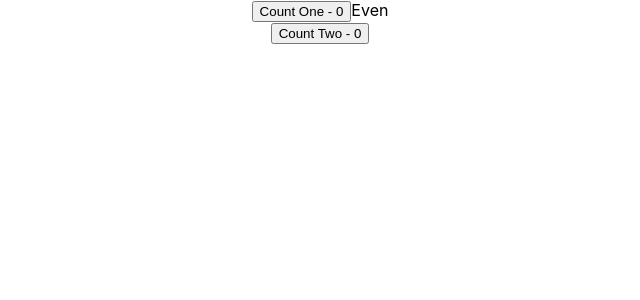
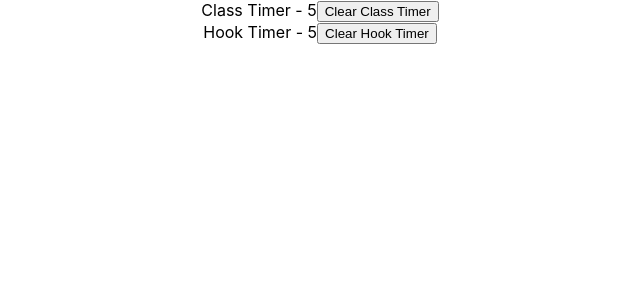
Before and after one commit to MadhanArts/training-react-app, a React (Create React App) app: page / in a window 1280 px wide. Shown: the top 300 px of the page, without its empty margins (320-960 px from the left). Built offline with nearby package versions, Linux system fonts and the light colour scheme.

Commit message:
17-05-2021 useRef

```diff
--- a/src/App.js
+++ b/src/App.js
@@ -1,7 +1,7 @@
 import './App.css';
-import ParentComponent from './components/FunctionalComponents/UseCallbackExample/ParentComponent';
-import Counter from './components/FunctionalComponents/UseMemoExample/Counter';
-
+import ClassTimer from './components/FunctionalComponents/UseRefExample/ClassTimer';
+import FocusInput from './components/FunctionalComponents/UseRefExample/FocusInput';
+import HookTimer from './components/FunctionalComponents/UseRefExample/HookTimer';
 // import ErrorBoundary from './components/ErrorBoundary';
 // import Hero from './components/Hero';
 
@@ -59,6 +59,10 @@
 // import DataFetchingOne from './components/FunctionalComponents/UseReducerExample/DataFetchingOne';
 // import DataFetchingTwo from './components/FunctionalComponents/UseReducerExample/DataFetchingTwo';
 // import ParentComponent from './components/FunctionalComponents/UseReducerExample/ParentComponent';
+
+// import ParentComponent from './components/FunctionalComponents/UseCallbackExample/ParentComponent';
+
+// import Counter from './components/FunctionalComponents/UseMemoExample/Counter';
 
 
 function App() {
@@ -220,7 +224,12 @@
 
       {/* <ParentComponent /> */}
 
-      <Counter />
+      {/* <Counter /> */}
+
+      {/* <FocusInput /> */}
+
+      <ClassTimer />
+      <HookTimer />
 
     </div>
   );
--- /dev/null
+++ b/src/components/FunctionalComponents/UseRefExample/ClassTimer.jsx
@@ -0,0 +1,34 @@
+import React, { Component } from 'react'
+
+class ClassTimer extends Component {
+
+    interval
+    constructor(props) {
+        super(props)
+
+        this.state = {
+             timer: 0
+        }
+    }
+
+    componentDidMount() {
+        this.interval = setInterval(() => {
+            this.setState(prevState => ({ timer: prevState.timer + 1 }))
+        }, 1000)
+    }
+
+    componentWillUnmount() {
+        clearInterval(this.interval)
+    }
+
+    render() {
+        return (
+            <div>
+                Class Timer - {this.state.timer}
+                <button onClick={() => clearInterval(this.interval)} >Clear Class Timer</button>
+            </div>
+        )
+    }
+}
+
+export default ClassTimer;
--- /dev/null
+++ b/src/components/FunctionalComponents/UseRefExample/FocusInput.jsx
@@ -0,0 +1,18 @@
+import React, { useEffect, useRef } from 'react'
+
+function FocusInput() {
+
+    const inputRef = useRef(null);
+
+    useEffect(() => {
+        inputRef.current.focus();
+    }, [])
+
+    return (
+        <div>
+            <input type="text" ref={inputRef} />
+        </div>
+    )
+}
+
+export default FocusInput
--- /dev/null
+++ b/src/components/FunctionalComponents/UseRefExample/HookTimer.jsx
@@ -0,0 +1,31 @@
+import React, { useEffect, useRef, useState } from 'react'
+
+function HookTimer() {
+
+    const [timer, setTimer] = useState(0);
+
+    // useRef returns a generic container which can store
+    // mutable value similar to instance properties in class component.
+
+    const intervalRef = useRef(null)
+
+    useEffect(() => {
+        intervalRef.current = setInterval(() => {
+            setTimer(prevState => prevState + 1);
+
+
+        }, 1000);
+        return () => {
+            clearInterval(intervalRef.current);
+        }
+    }, [])
+
+    return (
+        <div>
+            Hook Timer - {timer}
+            <button onClick={() => clearInterval(intervalRef.current)} >Clear Hook Timer</button>
+        </div>
+    )
+}
+
+export default HookTimer
```
